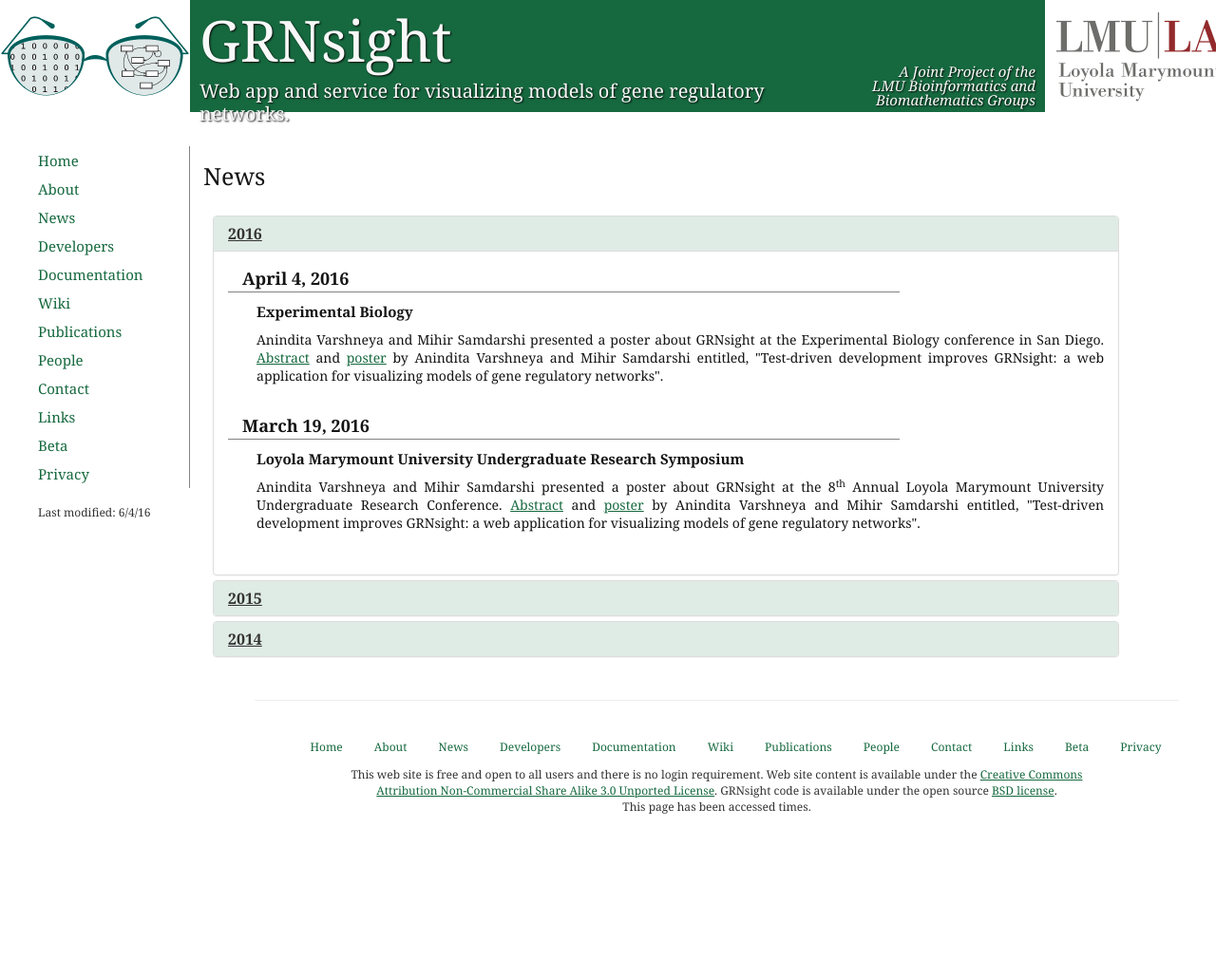
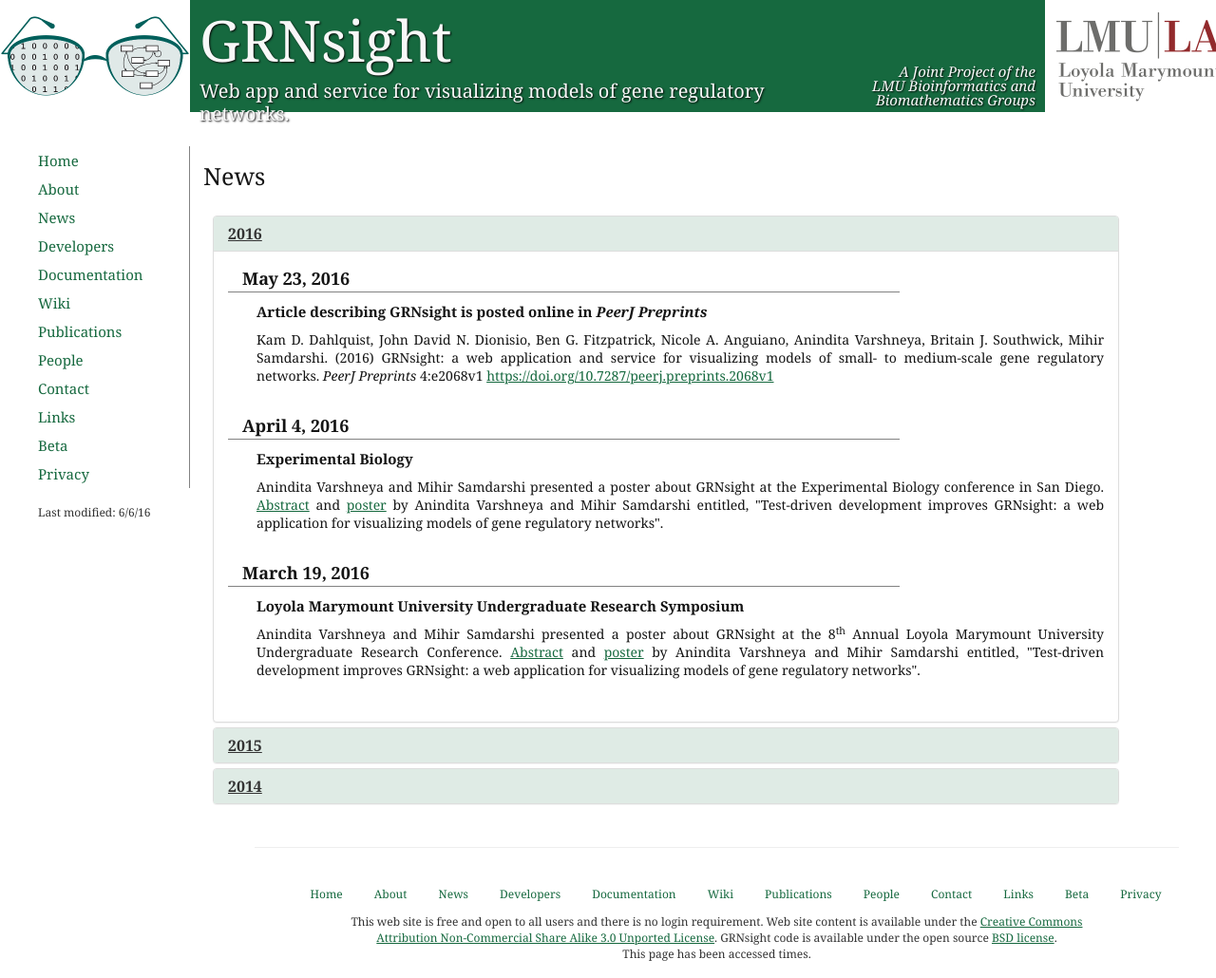
Before and after one commit to dondi/GRNsight, a Jekyll site: the page built from news.html, in a window 1280 px wide. Shown: the whole page at 95% size. Built offline with Jekyll 4.4.1, drawn with Linux system fonts in a browser that asks for light colours; nearby versions of some CDN libraries; before the commit the page ends 900 px from its top, so only the background shows below that.

Commit message:
Added GRNsight article in PeerJ Preprints

```diff
--- a/news.html
+++ b/news.html
@@ -1,7 +1,7 @@
 ---
 layout: default
 title: News
-modified: 6/4/16
+modified: 6/6/16
 ---
             <p id="pageTitle">News</p>
             <div id="pageContent">
@@ -17,6 +17,10 @@
 
                         <div id="news2016" class="panel-collapse collapse in">
                             <div class="panel-body">
+                                <p class="newsDate">May 23, 2016</p>
+                                <p class="newsHeader">Article describing GRNsight is posted online in <i>PeerJ Preprints</i></p>
+                                <p class="newsInfo">Kam D. Dahlquist, John David N. Dionisio, Ben G. Fitzpatrick, Nicole A. Anguiano, Anindita Varshneya, Britain J. Southwick, Mihir Samdarshi. (2016) GRNsight: a web application and service for visualizing models of small- to medium-scale gene regulatory networks. <em>PeerJ Preprints</em> 4:e2068v1 <a href="https://doi.org/10.7287/peerj.preprints.2068v1">https://doi.org/10.7287/peerj.preprints.2068v1</a></p>
+
                                 <p class="newsDate">April 4, 2016</p>
                                 <p class="newsHeader">Experimental Biology</p>
                                 <p class="newsInfo">Anindita Varshneya and Mihir Samdarshi presented a poster about GRNsight at the Experimental Biology conference in San Diego. <a href="http://www.fasebj.org/content/30/1_Supplement/819.10.abstract?sid=78e46198-a079-4985-9ebd-0e286b8dde38">Abstract</a> and <a href="//www.slideshare.net/GRNsight/varshneya-samdarshi-lmusymposium2016">poster</a> by Anindita Varshneya and Mihir Samdarshi entitled, "Test-driven development improves GRNsight: a web application for visualizing models of gene regulatory networks".</p>
```
